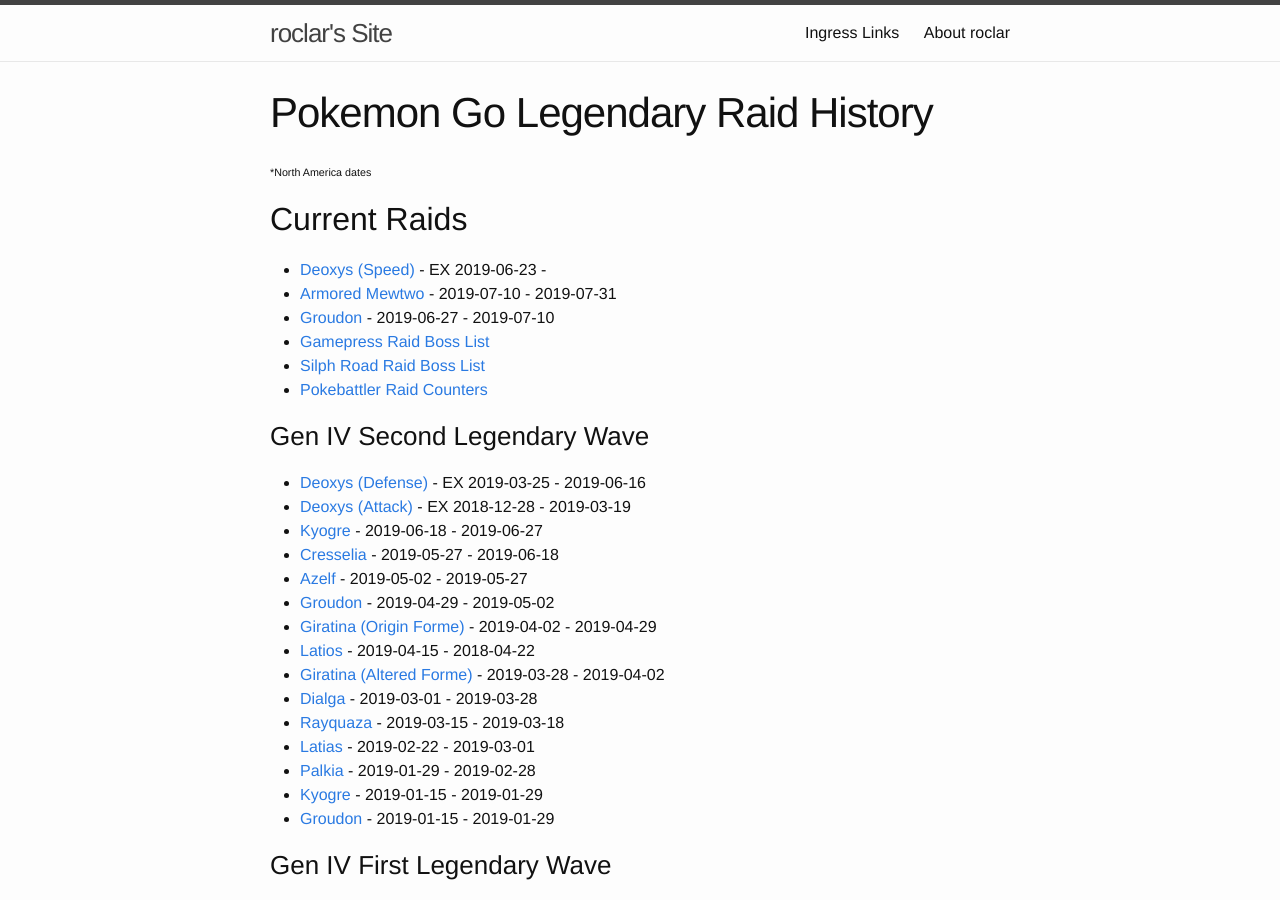
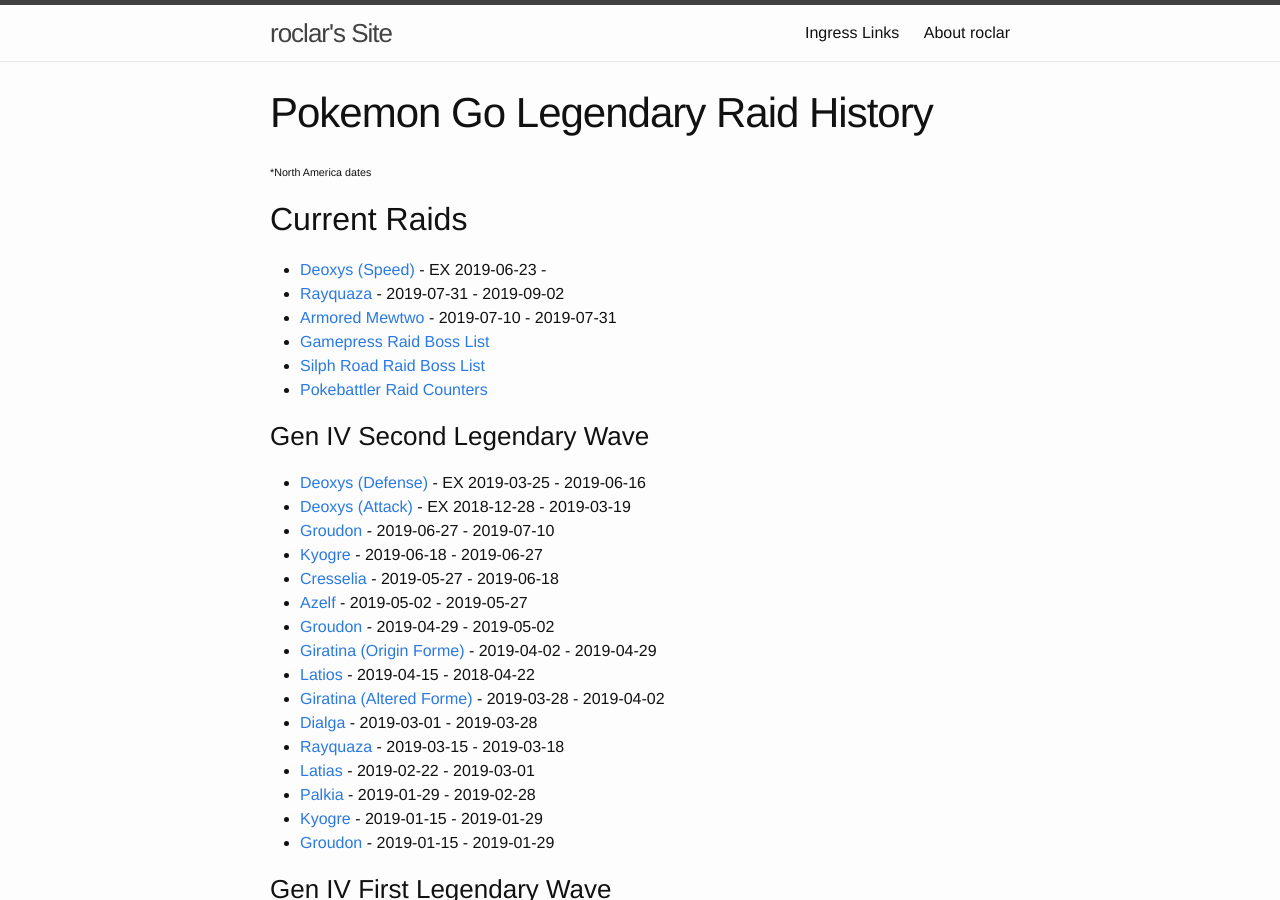
Before and after one commit to roclar/roclar.github.io, a Jekyll site: the page built from PoGoLegendaryHistory.md, in a window 1280 px wide and 900 px high. Built offline with Jekyll 4.4.1, drawn with Linux system fonts in a browser that asks for light colours; some of the changed text lies outside the part shown.

Commit message:
Added Rayquaza retired Groudon

```diff
--- a/PoGoLegendaryHistory.md
+++ b/PoGoLegendaryHistory.md
@@ -7,8 +7,8 @@
 
 ## Current Raids
 - [Deoxys (Speed)](https://db.pokemongohub.net/pokemon/386?form=Speed) - EX 2019-06-23 -
+- [Rayquaza](https://db.pokemongohub.net/pokemon/384) - 2019-07-31 - 2019-09-02
 - [Armored Mewtwo](https://db.pokemongohub.net/pokemon/150) - 2019-07-10 - 2019-07-31
-- [Groudon](https://db.pokemongohub.net/pokemon/383) - 2019-06-27 - 2019-07-10
 - [Gamepress Raid Boss List](https://pokemongo.gamepress.gg/raid-boss-list)
 - [Silph Road Raid Boss List](https://thesilphroad.com/raid-bosses)
 - [Pokebattler Raid Counters](https://www.pokebattler.com/raids)
@@ -16,6 +16,7 @@
 ### Gen IV Second Legendary Wave
 - [Deoxys (Defense)](https://db.pokemongohub.net/pokemon/386?form=Defense) - EX 2019-03-25 - 2019-06-16
 - [Deoxys (Attack)](https://db.pokemongohub.net/pokemon/386?form=Attack) - EX 2018-12-28 - 2019-03-19
+- [Groudon](https://db.pokemongohub.net/pokemon/383) - 2019-06-27 - 2019-07-10
 - [Kyogre](https://db.pokemongohub.net/pokemon/382) - 2019-06-18 - 2019-06-27
 - [Cresselia](https://db.pokemongohub.net/pokemon/488) - 2019-05-27 - 2019-06-18
 - [Azelf](https://db.pokemongohub.net/pokemon/482) - 2019-05-02 - 2019-05-27
@@ -79,6 +80,7 @@
 - [Lugia](https://db.pokemongohub.net/pokemon/249) - 2017-07-22 - 2017-08-31
 
 ### Sources
+- [Rayquaza returns to raids with a radiant reveal!](https://pokemongolive.com/en/post/shinyrayquazaraid/)
 - [Harness the power of Armored Mewtwo!](https://pokemongolive.com/en/post/armoredmewtworaids2019/)
 - [Research Breakthrough, Spinda, and EX Raid updates!](https://pokemongolive.com/en/post/junejulyaugustupdate2019/)
 - [A legendary return—Kyogre, Groudon, and Cresselia reawaken in raids!](https://pokemongolive.com/en/post/legendarylineup2019/)
```
